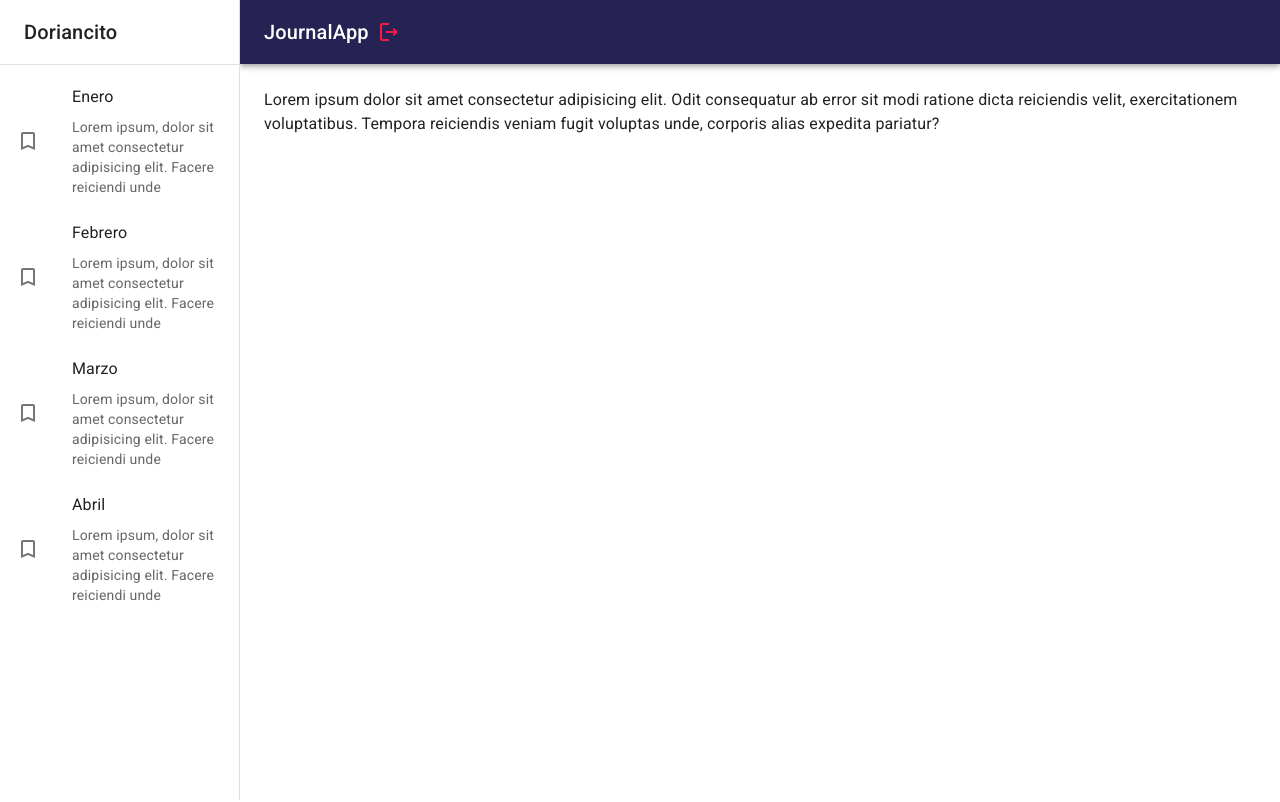
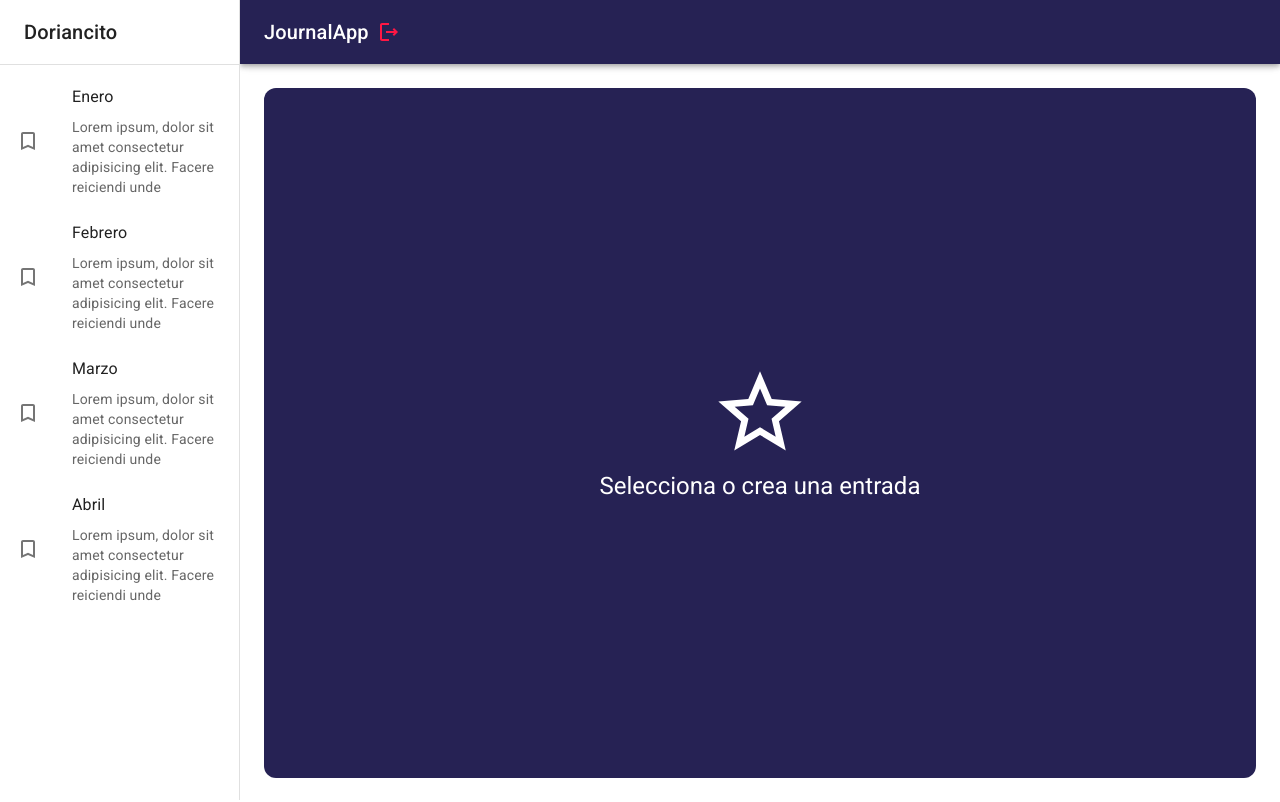
Before and after one commit to doriandarren/fer-journal-app, a React (Vite) app: page / in a window 1280 px wide. Built offline with nearby package versions, Linux system fonts and the light colour scheme.

Commit message:
add NothingSelectedView

```diff
--- a/src/modules/journal/pages/JournalPage.jsx
+++ b/src/modules/journal/pages/JournalPage.jsx
@@ -1,17 +1,19 @@
-import { Typography } from "@mui/material";
 import { JournalLayout } from "../layout/JournalLayout";
+import { NothingSelectedView } from "../views/NothingSelectedView";
 
 
 export const JournalPage = () => {
   return (
     <JournalLayout>
 
-      <Typography>
+      {/* <Typography>
         Lorem ipsum dolor sit amet consectetur adipisicing elit.
         Odit consequatur ab error sit modi ratione dicta reiciendis
         velit, exercitationem voluptatibus. Tempora reiciendis
         veniam fugit voluptas unde, corporis alias expedita pariatur?
-      </Typography>
+      </Typography> */}
+
+      <NothingSelectedView />
 
     </JournalLayout>
   )
--- /dev/null
+++ b/src/modules/journal/views/NothingSelectedView.jsx
@@ -0,0 +1,27 @@
+import { StarOutline } from "@mui/icons-material";
+import { Grid2, Typography } from "@mui/material";
+
+export const NothingSelectedView = () => {
+  return (
+    <Grid2
+      container
+      spacing={0}
+      direction="column"
+      alignItems="center"
+      justifyContent="center"
+      sx={{ minHeight: "calc(100vh - 110px)", backgroundColor: "primary.main", borderRadius: 3 }}
+    >
+
+        <Grid2 xs={12}>
+
+            <StarOutline sx={{ fontSize: 100, color: 'white'}} />
+
+        </Grid2>
+
+        <Grid2 xs={12}>
+            <Typography color="white" variant="h5">Selecciona o crea una entrada</Typography>
+        </Grid2>
+
+    </Grid2>
+  )
+}
--- /dev/null
+++ b/src/modules/journal/views/index.js
@@ -0,0 +1 @@
+export * from './NothingSelectedView';
```
